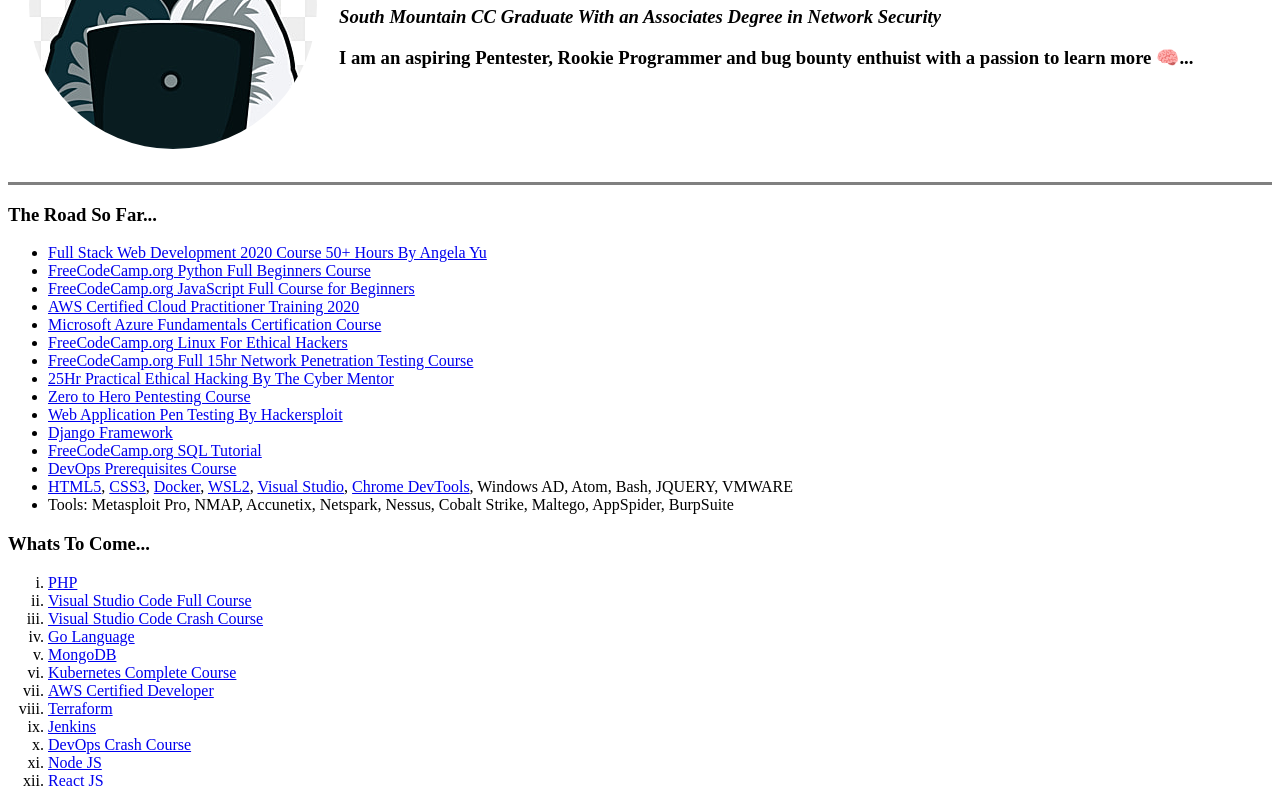
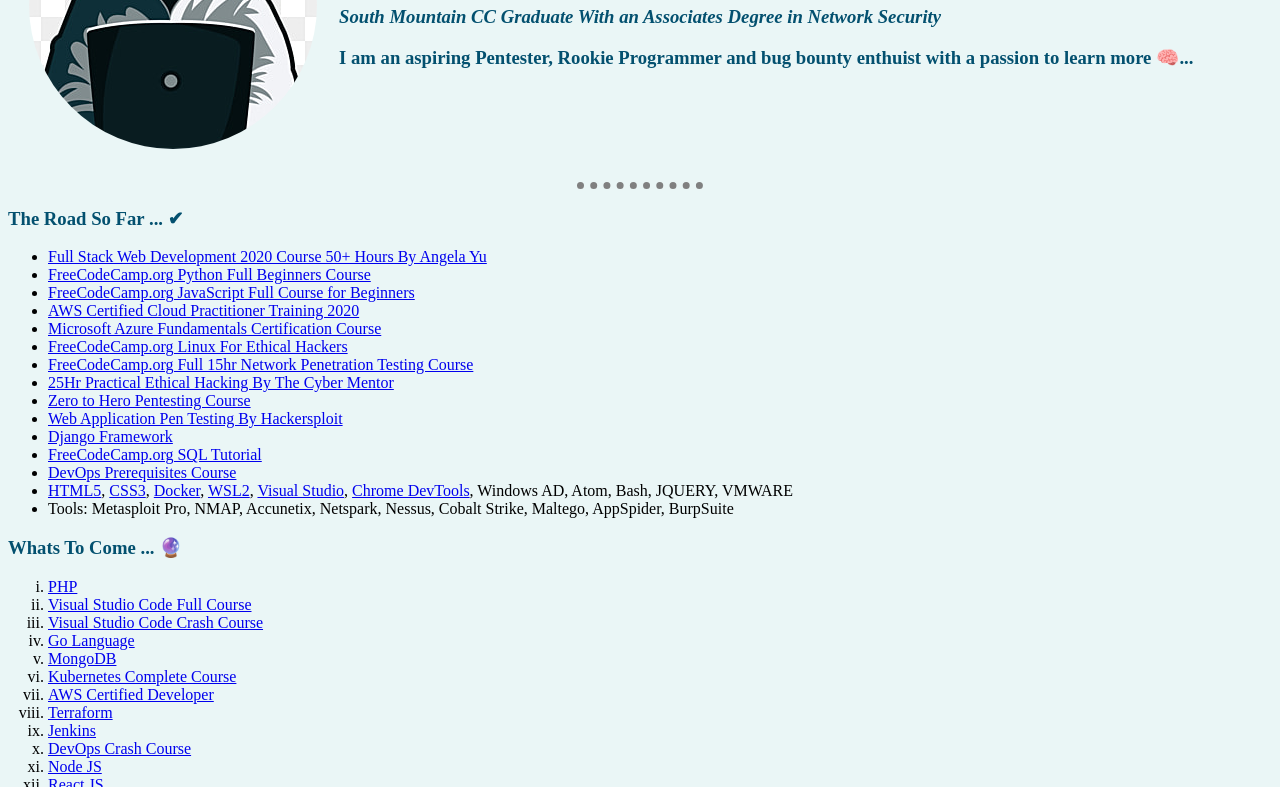
Before and after one commit to 0xGann/cv, a plain HTML site: page index.html in a window 1280 px wide. Shown: the part 168-955 px from the top of the page. Drawn offline with Linux system fonts and the light colour scheme.

Commit message:
HTML
My HTML Sample

```diff
--- /dev/null
+++ b/css/styles.css
@@ -0,0 +1,27 @@
+body {
+  background-color: #EAF6F6;
+}
+
+img:hover {
+  background-color: #03506f;
+}
+
+hr {
+  border-style: none;
+  border-top-style: dotted;
+  border-color: grey;
+  border-width: 7px;
+  width: 10%;
+}
+
+h1 {
+  color: #03506f;
+}
+
+h2 {
+  color: #03506f;
+}
+
+h3 {
+  color: #03506f;
+}
--- a/index.html
+++ b/index.html
@@ -1,8 +1,10 @@
+
 <!DOCTYPE html>
 <html lang="en" dir="ltr">
 <head>
   <meta charset="utf-8">
   <title>👾 Kevin's Personal Site</title>
+  <link rel="stylesheet" href="css\styles.css">
 </head>
 
 <body>
@@ -15,9 +17,9 @@
     </tr>
   </table>
 
-  <hr size="3" noshade>
+  <hr>
 
-  <h3>The Road So Far...</h3>
+  <h3>The Road So Far ... ✔</h3>
   <ul>
     <li><a href="https://www.udemy.com/course/the-complete-web-development-bootcamp/?referralCode=F2958B9D9447BDFC8244">Full Stack Web Development 2020 Course 50+ Hours By Angela Yu</a></li>
     <li><a href="https://www.youtube.com/watch?v=rfscVS0vtbw">FreeCodeCamp.org Python Full Beginners Course</a></li>
@@ -38,7 +40,7 @@
     <li>Tools: Metasploit Pro, NMAP, Accunetix, Netspark, Nessus, Cobalt Strike, Maltego, AppSpider, BurpSuite</li>
   </ul>
 
-  <h3>Whats To Come...</h3>
+  <h3>Whats To Come ... 🔮</h3>
   <ol type="i">
     <li><a href="https://www.youtube.com/watch?v=OK_JCtrrv-c">PHP</a></li>
     <li><a href="https://www.youtube.com/watch?v=UTQp6mvhb0Y">Visual Studio Code Full Course</a></li>
@@ -60,7 +62,7 @@
     <li><a href="https://www.youtube.com/watch?v=fmyvWz5TUWg">Rails on Ruby</a></li>
   </ol>
 
-  <hr size="3" noshade>
+  <hr>
 
   <h3>Work Experience</h3>
   <table cellspacing="10">
@@ -98,15 +100,12 @@
     </tr>
   </table>
 
-
   <hr>
   <a href="https://web.stanford.edu/group/csp/cs21/htmlcheatsheet.pdf" download>Download HTML CheatSheet 🤠 </a>
   <br>
   <br><a href="Contact.html">Contact Me</a>
   <br>
   <br><a href="Resources.html">My Resources</a>
-  <hr size="3" noshade>
-
 </body>
 
 </html>
```
Also changed, not shown: Contact.html (+1 -0 lines), Resources.html (+1 -0 lines).
